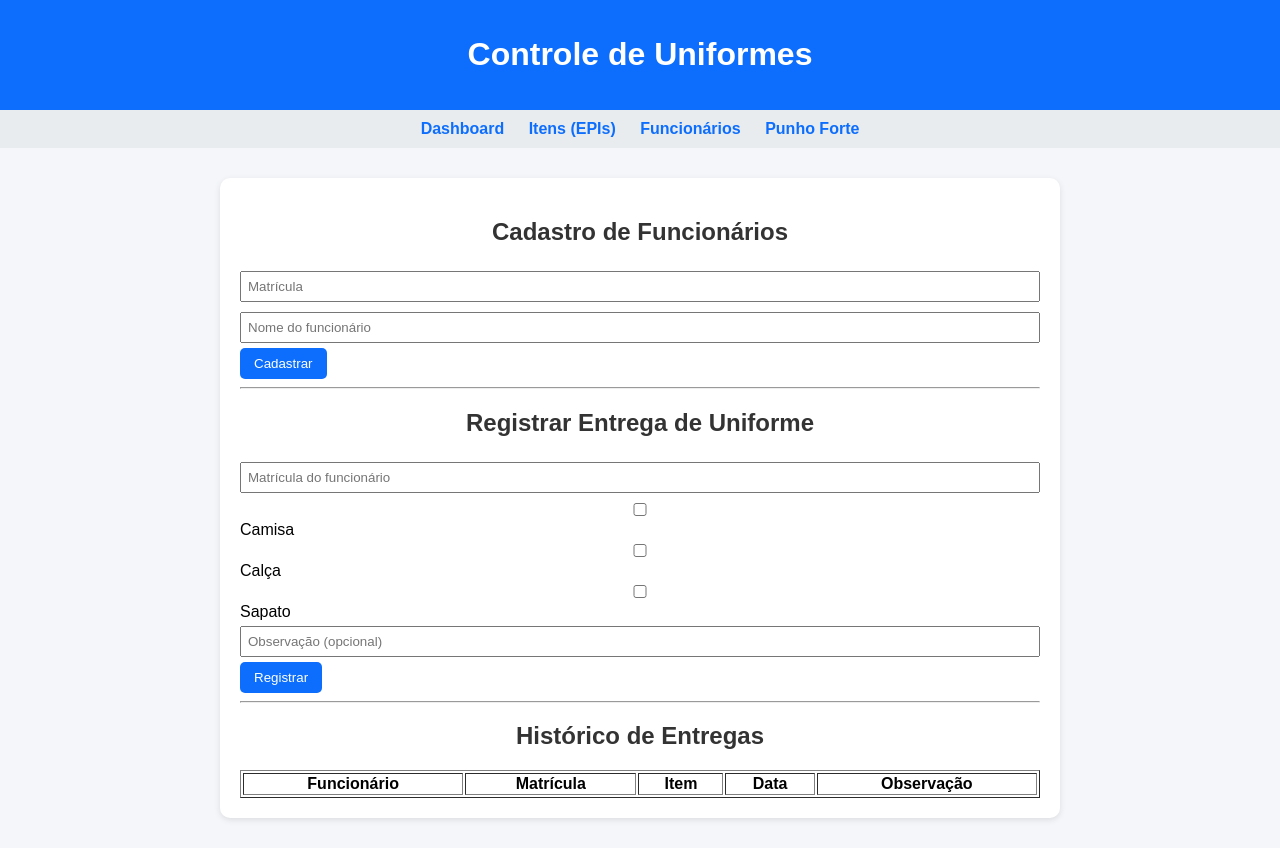
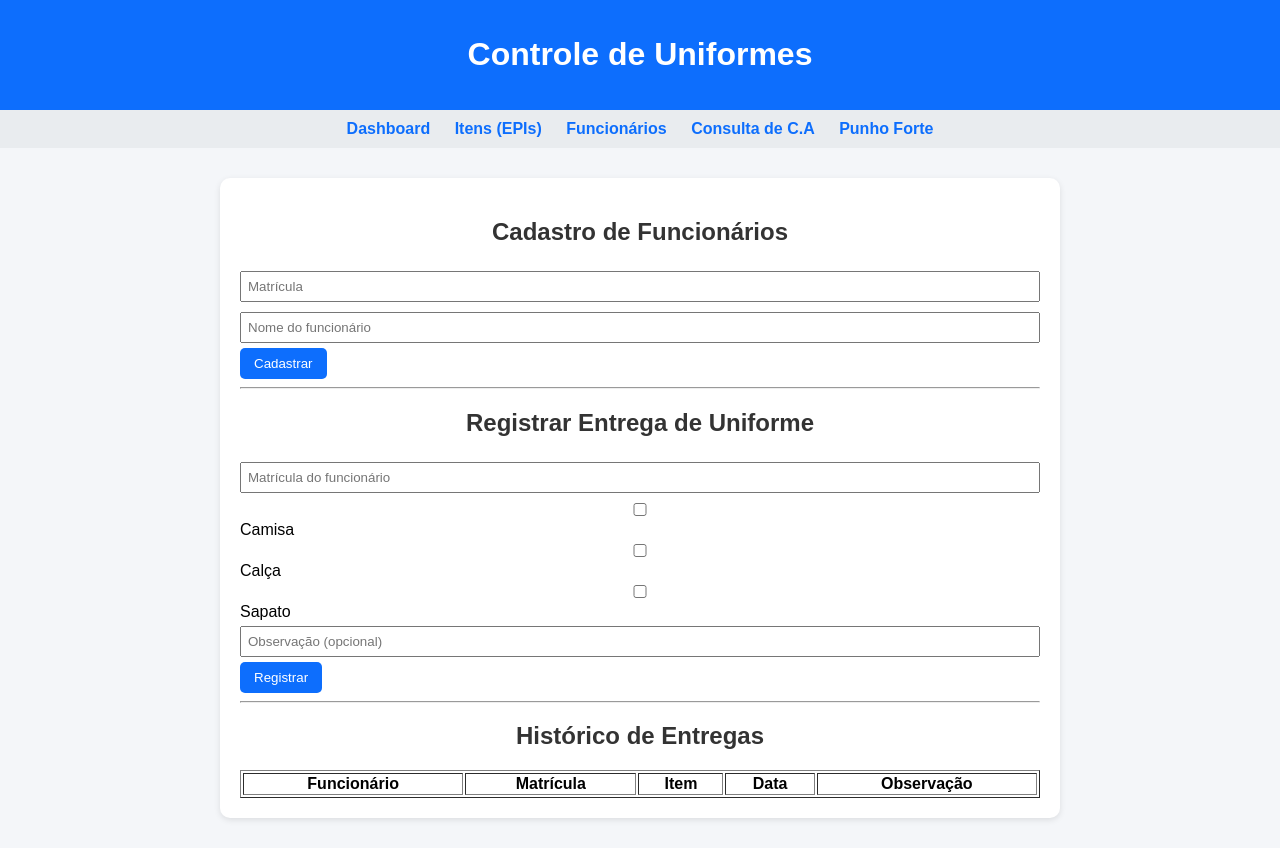
Before and after one commit to cardoso0411/unigestor, a website: page frontend/uniformes.html in a window 1280 px wide. Drawn offline with Linux system fonts and the light colour scheme; no server answers.

Commit message:
Atualizado as abas do frontend
Foi editado as abas dos arquivos html para inserir a aba Consulta de C.A

```diff
--- a/frontend/uniformes.html
+++ b/frontend/uniformes.html
@@ -14,7 +14,8 @@
     <a href="index.html">Dashboard</a>
     <a href="itens.html">Itens (EPIs)</a>
     <a href="funcionarios.html">Funcionários</a>
-      <a href="https://vendasartepi.cloud.inf.br/punhoforte/servlet/hlj0010w" target="_blank">Punho Forte</a>
+    <a href="ca.html">Consulta de C.A</a>
+    <a href="https://vendasartepi.cloud.inf.br/punhoforte/servlet/hlj0010w" target="_blank">Punho Forte</a>
   </nav>
 
   <div class="container">
```
Also changed, not shown: frontend/index.html (+1 -0 lines), frontend/itens.html (+1 -0 lines), frontend/movimentos.html (+2 -1 lines).
